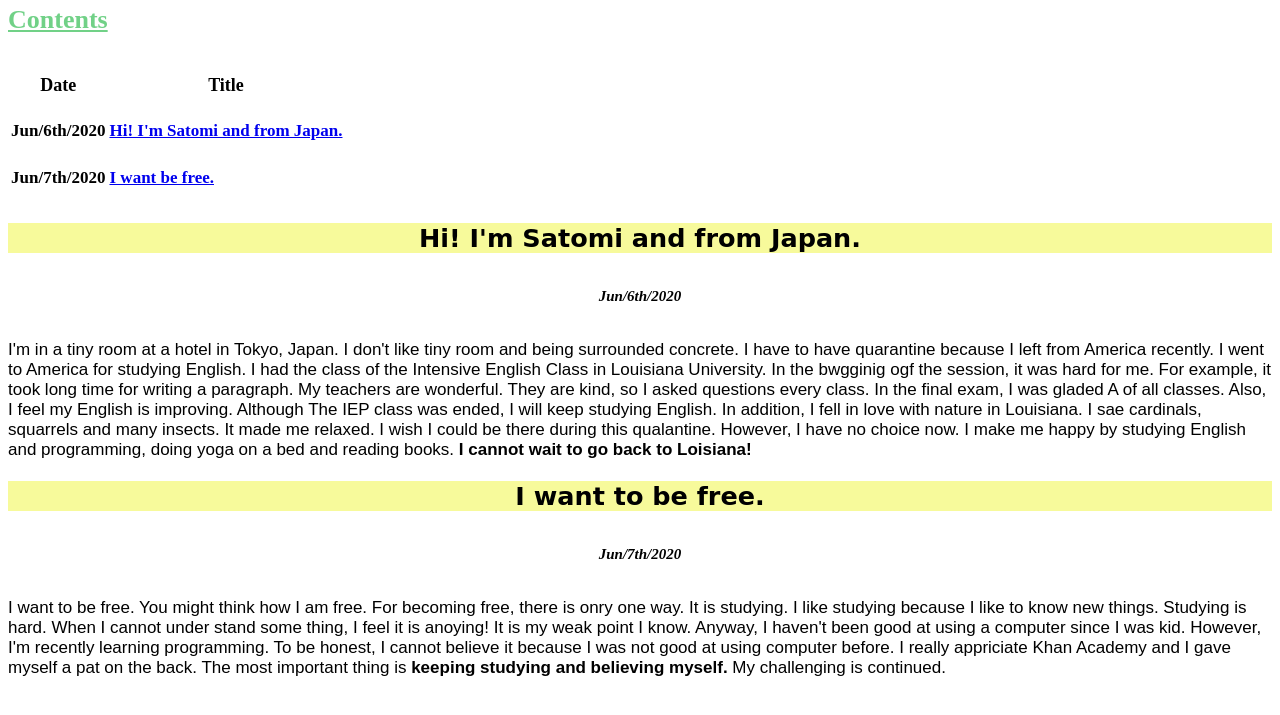
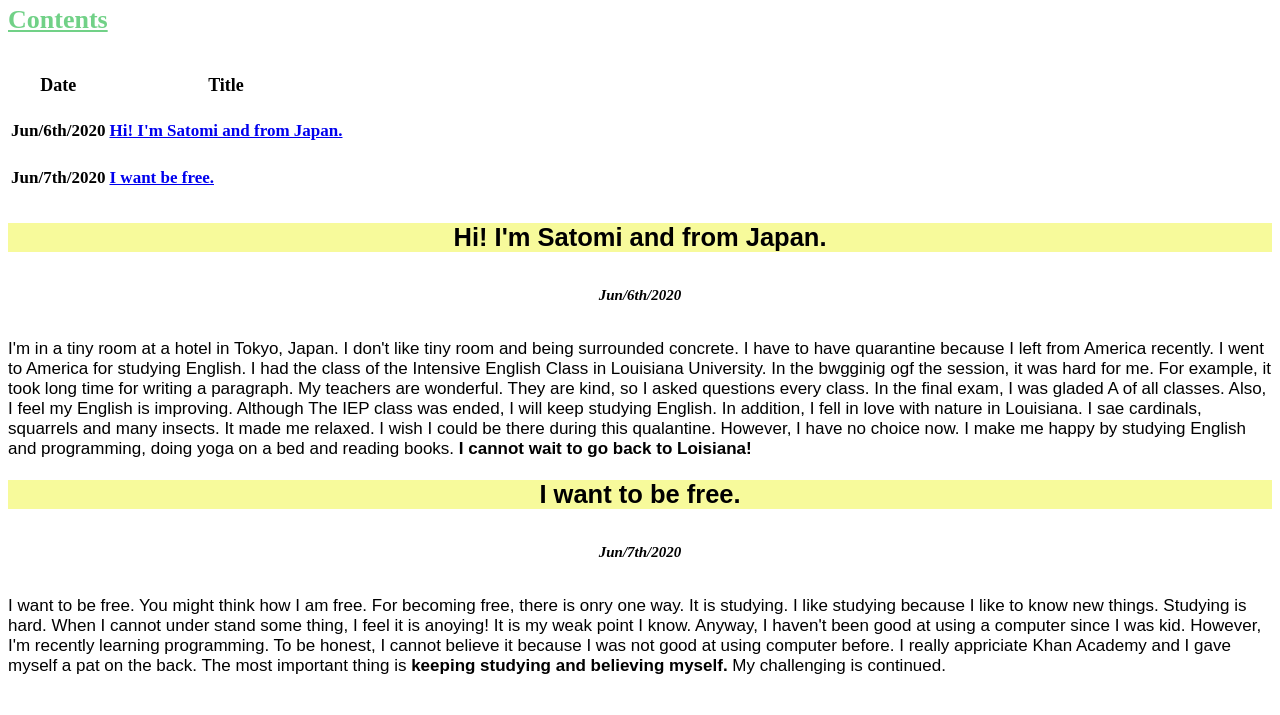
Before and after one commit to satomi-toffee/satomi-toffee.github.io, a plain HTML site: page index.html in a window 1280 px wide. Shown: the part 83-798 px from the top of the page. Drawn offline with Linux system fonts and the light colour scheme.

Commit message:
Update index.html

```diff
--- a/index.html
+++ b/index.html
@@ -12,9 +12,6 @@
                 color:rgb(245, 161, 245);
                 font-family:"cursive", sans-serif;
                 text-decoration:underline;
-            }
-            h2{
-                font-family:"cursive", sans-serif;
             }
             h3{
                 color:rgb(113, 209, 135);
@@ -39,7 +36,7 @@
             }
             .blog-title{
                 background-color:rgb(247, 250, 155);
-                font-family:cursive;
+                font-family:"cursive", sans-serif;
                 text-align:center;
             }
         </style>
```
